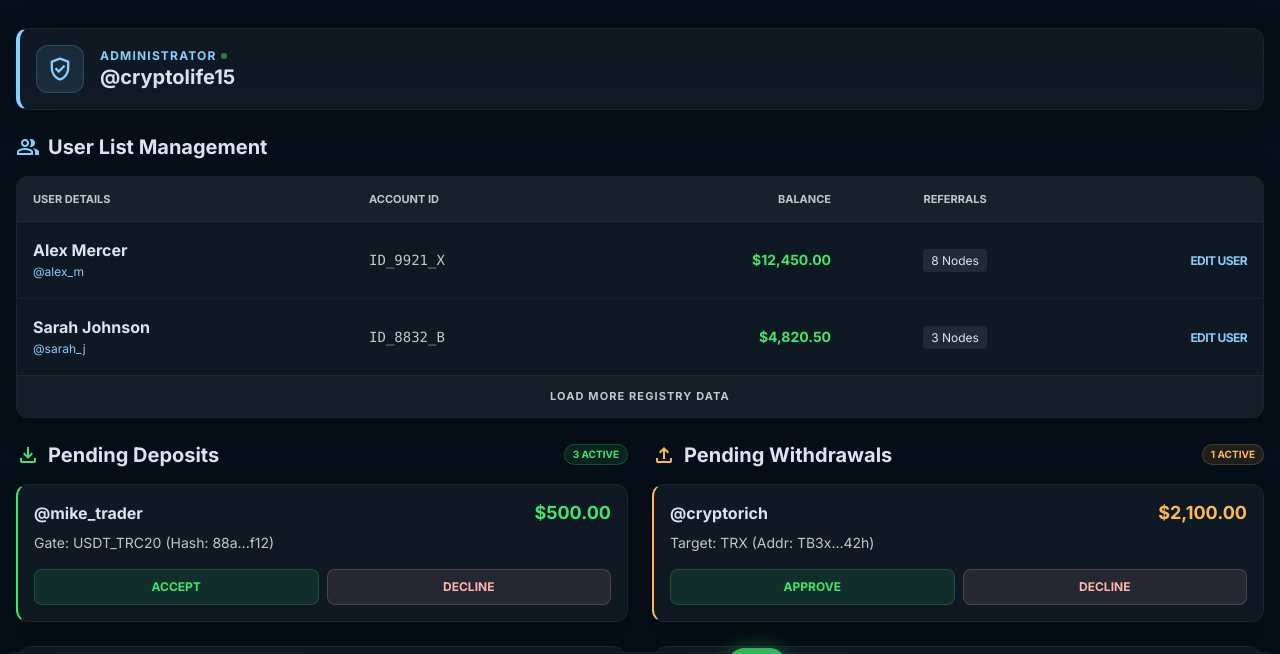
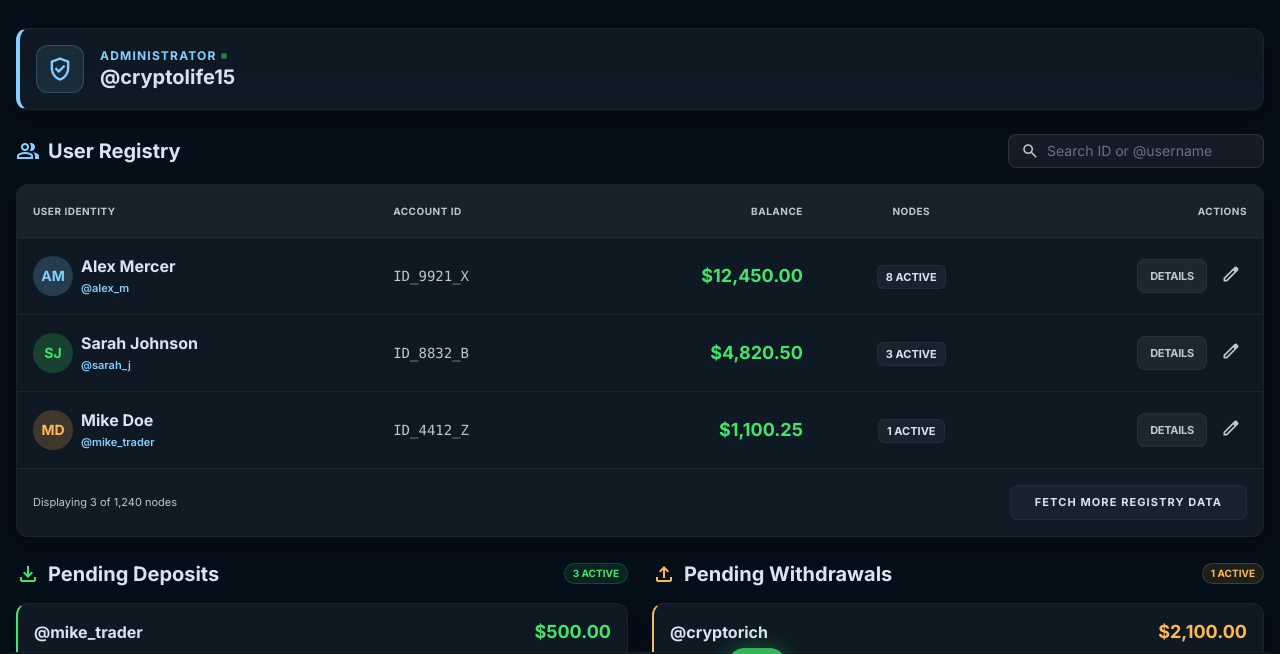
Before and after one commit to tradingeasy12-dot/yoobit, a plain HTML site: page admin.html in a window 1280 px wide. Shown: the part 68-722 px from the top of the page. Drawn offline with nearby package versions, Linux system fonts and the light colour scheme; a script that the page names is missing.

Commit message:
Update admin.html

```diff
--- a/admin.html
+++ b/admin.html
@@ -7,7 +7,7 @@
 <script src="https://cdn.tailwindcss.com?plugins=forms,container-queries"></script>
 <link href="https://fonts.googleapis.com/css2?family=Inter:wght@400;600;700;800&amp;display=swap" rel="stylesheet"/>
 <link href="https://fonts.googleapis.com/css2?family=Material+Symbols+Outlined:wght,FILL@100..700,0..1&amp;display=swap" rel="stylesheet"/>
-<link href="./styles.css" rel="stylesheet"/>
+<script src="https://telegram.org/js/telegram-web-app.js"></script>
 <style>
         .material-symbols-outlined {
             font-variation-settings: 'FILL' 0, 'wght' 400, 'GRAD' 0, 'opsz' 24;
@@ -164,12 +164,28 @@
 </head>
 <body class="flex flex-col min-h-screen">
 <script>
-    // Simple Admin Access Check (Logic Placeholder)
+    // Telegram SDK Authorization Check
     (function() {
-        const isAdmin = localStorage.getItem('yoobit_admin_auth') === 'true';
-        if (!isAdmin && window.location.hostname !== 'localhost') {
-            // Uncomment the redirect for production environments
-            // window.location.href = './index.html';
+        const tg = window.Telegram.WebApp;
+        const authorizedAdmin = "cryptolife15";
+
+        // Ensure app is expanded
+        tg.expand();
+
+        // Check user object from InitData
+        const user = tg.initDataUnsafe?.user;
+
+        // Simple redirection if not the authorized admin
+        // Note: In production, this should be verified server-side using initData hash
+        if (user && user.username !== authorizedAdmin && window.location.hostname !== 'localhost') {
+            document.body.innerHTML = `
+                <div class="flex flex-col items-center justify-center min-h-screen p-container-margin text-center">
+                    <span class="material-symbols-outlined text-[64px] text-error mb-md">lock_person</span>
+                    <h1 class="text-headline-lg text-on-surface mb-sm">Access Denied</h1>
+                    <p class="text-on-surface-variant mb-lg">Terminal restricted to root administrator.</p>
+                    <a href="./index.html" class="px-lg py-3 bg-primary text-on-primary rounded-lg font-bold uppercase tracking-widest text-[12px]">Return to Terminal</a>
+                </div>
+            `;
         }
     })();
 </script>
@@ -205,61 +221,113 @@
 </div>
 <!-- User List Section -->
 <section class="mb-lg animate-entrance" style="animation-delay: 0.2s">
-<div class="flex items-center gap-sm mb-md">
+<div class="flex flex-col md:flex-row md:items-center justify-between gap-md mb-md">
+<div class="flex items-center gap-sm">
 <span class="material-symbols-outlined text-primary">group</span>
-<h2 class="text-headline-md font-bold text-on-surface">User List Management</h2>
+<h2 class="text-headline-md font-bold text-on-surface">User Registry</h2>
+</div>
+<div class="flex items-center gap-sm bg-surface-container-low border border-white/10 rounded-lg px-3 py-1.5 w-full md:w-64">
+<span class="material-symbols-outlined text-on-surface-variant text-[18px]">search</span>
+<input class="bg-transparent border-none p-0 text-body-sm focus:ring-0 w-full text-on-surface" placeholder="Search ID or @username" type="text"/>
+</div>
 </div>
 <div class="glass-panel rounded-xl overflow-hidden border border-white/5">
 <div class="overflow-x-auto custom-scrollbar">
-<table class="w-full text-left text-body-sm">
-<thead class="bg-surface-container-high/50 border-b border-white/5 text-on-surface-variant uppercase text-[11px] font-bold">
+<table class="w-full text-left text-body-sm min-w-[700px]">
+<thead class="bg-surface-container-high/50 border-b border-white/5 text-on-surface-variant uppercase text-[10px] font-bold tracking-wider">
 <tr>
-<th class="px-md py-3">User Details</th>
-<th class="px-md py-3">Account ID</th>
-<th class="px-md py-3 text-right">Balance</th>
-<th class="px-md py-3 text-center">Referrals</th>
-<th class="px-md py-3"></th>
+<th class="px-md py-4">User Identity</th>
+<th class="px-md py-4">Account ID</th>
+<th class="px-md py-4 text-right">Balance</th>
+<th class="px-md py-4 text-center">Nodes</th>
+<th class="px-md py-4 text-right">Actions</th>
 </tr>
 </thead>
 <tbody class="divide-y divide-white/5">
-<tr class="hover:bg-white/5 transition-colors">
+<!-- User 1 -->
+<tr class="hover:bg-white/5 transition-colors group">
 <td class="px-md py-4">
+<div class="flex items-center gap-sm">
+<div class="w-10 h-10 rounded-full bg-primary/20 flex items-center justify-center text-primary font-bold">AM</div>
 <div class="flex flex-col">
 <span class="font-bold text-on-surface text-body-lg">Alex Mercer</span>
-<span class="text-primary text-[12px]">@alex_m</span>
+<span class="text-primary text-[11px] font-semibold">@alex_m</span>
+</div>
 </div>
 </td>
 <td class="px-md py-4 font-mono text-on-surface-variant">ID_9921_X</td>
-<td class="px-md py-4 text-right font-bold text-secondary">$12,450.00</td>
+<td class="px-md py-4 text-right font-bold text-secondary text-numeric-data">$12,450.00</td>
 <td class="px-md py-4 text-center">
-<span class="bg-surface-container-high px-2 py-1 rounded text-[12px]">8 Nodes</span>
+<span class="bg-surface-container-high/60 border border-white/5 px-2 py-1 rounded-md text-[11px] font-bold">8 ACTIVE</span>
 </td>
 <td class="px-md py-4 text-right">
-<button class="text-primary hover:underline text-[12px] font-bold uppercase tracking-tighter">Edit User</button>
+<div class="flex items-center justify-end gap-2">
+<button class="px-3 py-1.5 bg-surface-container-highest/50 hover:bg-primary/20 text-on-surface-variant hover:text-primary rounded-lg transition-all text-[11px] font-bold uppercase tracking-tight border border-white/5">Details</button>
+<button class="p-1.5 text-on-surface-variant hover:text-primary transition-colors">
+<span class="material-symbols-outlined text-[20px]">edit</span>
+</button>
+</div>
 </td>
 </tr>
-<tr class="hover:bg-white/5 transition-colors">
+<!-- User 2 -->
+<tr class="hover:bg-white/5 transition-colors group">
 <td class="px-md py-4">
+<div class="flex items-center gap-sm">
+<div class="w-10 h-10 rounded-full bg-secondary/20 flex items-center justify-center text-secondary font-bold">SJ</div>
 <div class="flex flex-col">
 <span class="font-bold text-on-surface text-body-lg">Sarah Johnson</span>
-<span class="text-primary text-[12px]">@sarah_j</span>
+<span class="text-primary text-[11px] font-semibold">@sarah_j</span>
+</div>
 </div>
 </td>
 <td class="px-md py-4 font-mono text-on-surface-variant">ID_8832_B</td>
-<td class="px-md py-4 text-right font-bold text-secondary">$4,820.50</td>
+<td class="px-md py-4 text-right font-bold text-secondary text-numeric-data">$4,820.50</td>
 <td class="px-md py-4 text-center">
-<span class="bg-surface-container-high px-2 py-1 rounded text-[12px]">3 Nodes</span>
+<span class="bg-surface-container-high/60 border border-white/5 px-2 py-1 rounded-md text-[11px] font-bold">3 ACTIVE</span>
 </td>
 <td class="px-md py-4 text-right">
-<button class="text-primary hover:underline text-[12px] font-bold uppercase tracking-tighter">Edit User</button>
+<div class="flex items-center justify-end gap-2">
+<button class="px-3 py-1.5 bg-surface-container-highest/50 hover:bg-primary/20 text-on-surface-variant hover:text-primary rounded-lg transition-all text-[11px] font-bold uppercase tracking-tight border border-white/5">Details</button>
+<button class="p-1.5 text-on-surface-variant hover:text-primary transition-colors">
+<span class="material-symbols-outlined text-[20px]">edit</span>
+</button>
+</div>
+</td>
+</tr>
+<!-- User 3 (Mock for list scale) -->
+<tr class="hover:bg-white/5 transition-colors group">
+<td class="px-md py-4">
+<div class="flex items-center gap-sm">
+<div class="w-10 h-10 rounded-full bg-tertiary/20 flex items-center justify-center text-tertiary font-bold">MD</div>
+<div class="flex flex-col">
+<span class="font-bold text-on-surface text-body-lg">Mike Doe</span>
+<span class="text-primary text-[11px] font-semibold">@mike_trader</span>
+</div>
+</div>
+</td>
+<td class="px-md py-4 font-mono text-on-surface-variant">ID_4412_Z</td>
+<td class="px-md py-4 text-right font-bold text-secondary text-numeric-data">$1,100.25</td>
+<td class="px-md py-4 text-center">
+<span class="bg-surface-container-high/60 border border-white/5 px-2 py-1 rounded-md text-[11px] font-bold">1 ACTIVE</span>
+</td>
+<td class="px-md py-4 text-right">
+<div class="flex items-center justify-end gap-2">
+<button class="px-3 py-1.5 bg-surface-container-highest/50 hover:bg-primary/20 text-on-surface-variant hover:text-primary rounded-lg transition-all text-[11px] font-bold uppercase tracking-tight border border-white/5">Details</button>
+<button class="p-1.5 text-on-surface-variant hover:text-primary transition-colors">
+<span class="material-symbols-outlined text-[20px]">edit</span>
+</button>
+</div>
 </td>
 </tr>
 </tbody>
 </table>
 </div>
-<button class="w-full py-3 bg-surface-container-high/30 text-on-surface-variant font-bold text-[11px] uppercase tracking-widest border-t border-white/5 hover:bg-primary/5 transition-colors">
-                Load More Registry Data
-            </button>
+<div class="flex items-center justify-between p-md bg-surface-container-high/20 border-t border-white/5">
+<p class="text-[11px] text-on-surface-variant font-medium">Displaying 3 of 1,240 nodes</p>
+<button class="px-lg py-2 bg-surface-container-high/50 text-on-surface font-bold text-[11px] uppercase tracking-widest border border-white/5 hover:bg-primary/10 transition-colors rounded-lg">
+                    Fetch More Registry Data
+                </button>
+</div>
 </div>
 </section>
 <!-- Pending Management -->
@@ -415,7 +483,7 @@
 </div>
 </div>
 </section>
-<!-- Support & Terms -->
+<!-- Support & Bot -->
 <div class="grid grid-cols-1 md:grid-cols-2 gap-lg mb-xl animate-entrance" style="animation-delay: 0.6s;">
 <section class="glass-panel p-lg rounded-2xl">
 <div class="flex items-center gap-sm mb-md">
@@ -433,7 +501,7 @@
 <button class="w-full py-2.5 bg-surface-container-high text-on-surface font-bold rounded-lg uppercase tracking-widest text-[12px] border border-white/5">Update Handle</button>
 </div>
 </section>
-<section class="glass-panel p-lg rounded-2xl md:col-span-2">
+<section class="glass-panel p-lg rounded-2xl">
 <div class="flex items-center gap-sm mb-md">
 <span class="material-symbols-outlined text-primary">smart_toy</span>
 <h3 class="text-headline-md font-bold">Bot Configuration</h3>
@@ -445,7 +513,7 @@
 <span class="absolute left-3 top-1/2 -translate-y-1/2 text-on-surface-variant">@</span>
 <input class="w-full bg-surface-container-low border-white/10 rounded-lg text-on-surface pl-8 focus:ring-primary focus:border-primary" placeholder="YOOBITBot" type="text" value="YOOBITBot"/>
 </div>
-<p class="text-[11px] text-on-surface-variant/60 mt-2 italic">* This username is used globally to generate referral links for all users.</p>
+<p class="text-[11px] text-on-surface-variant/60 mt-2 italic">* Global username for referral generation.</p>
 </div>
 <button class="w-full py-2.5 bg-secondary text-on-secondary font-bold rounded-lg uppercase tracking-widest text-[12px]">Save Bot Configuration</button>
 </div>
```
